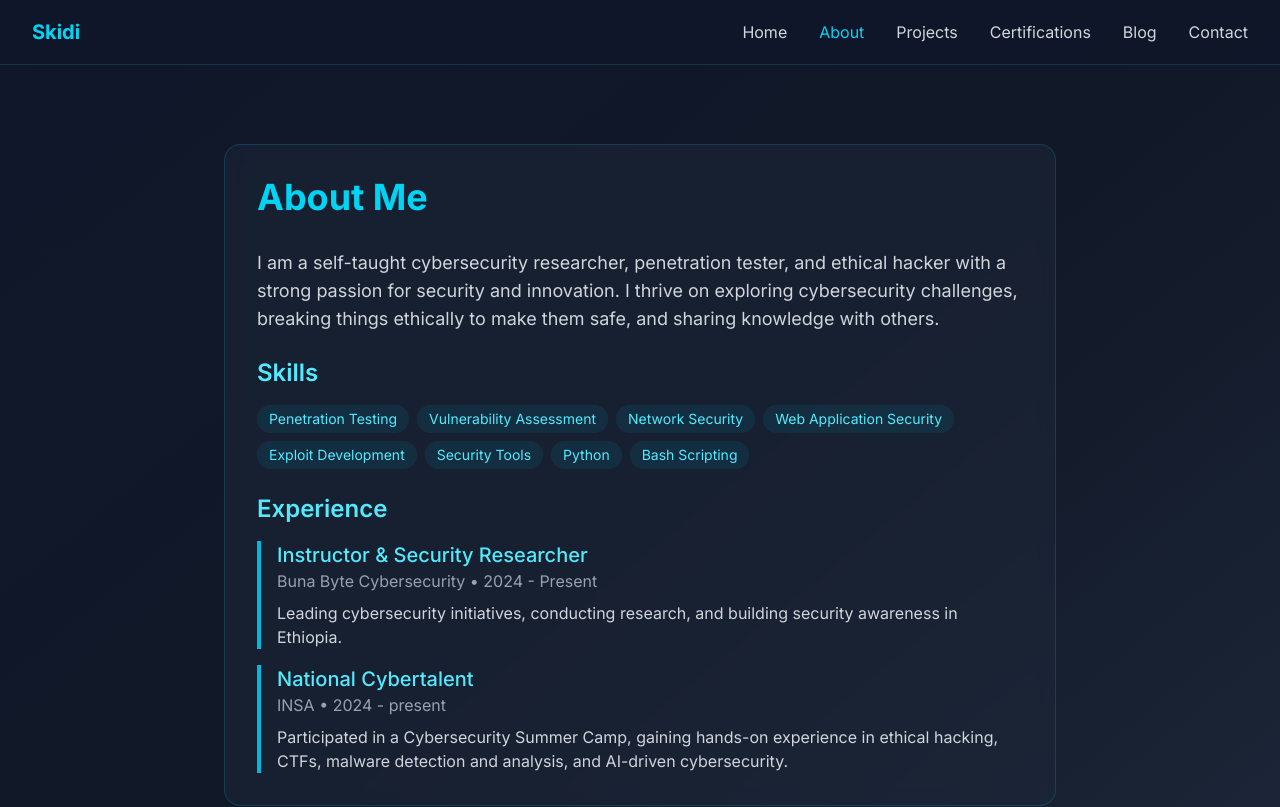
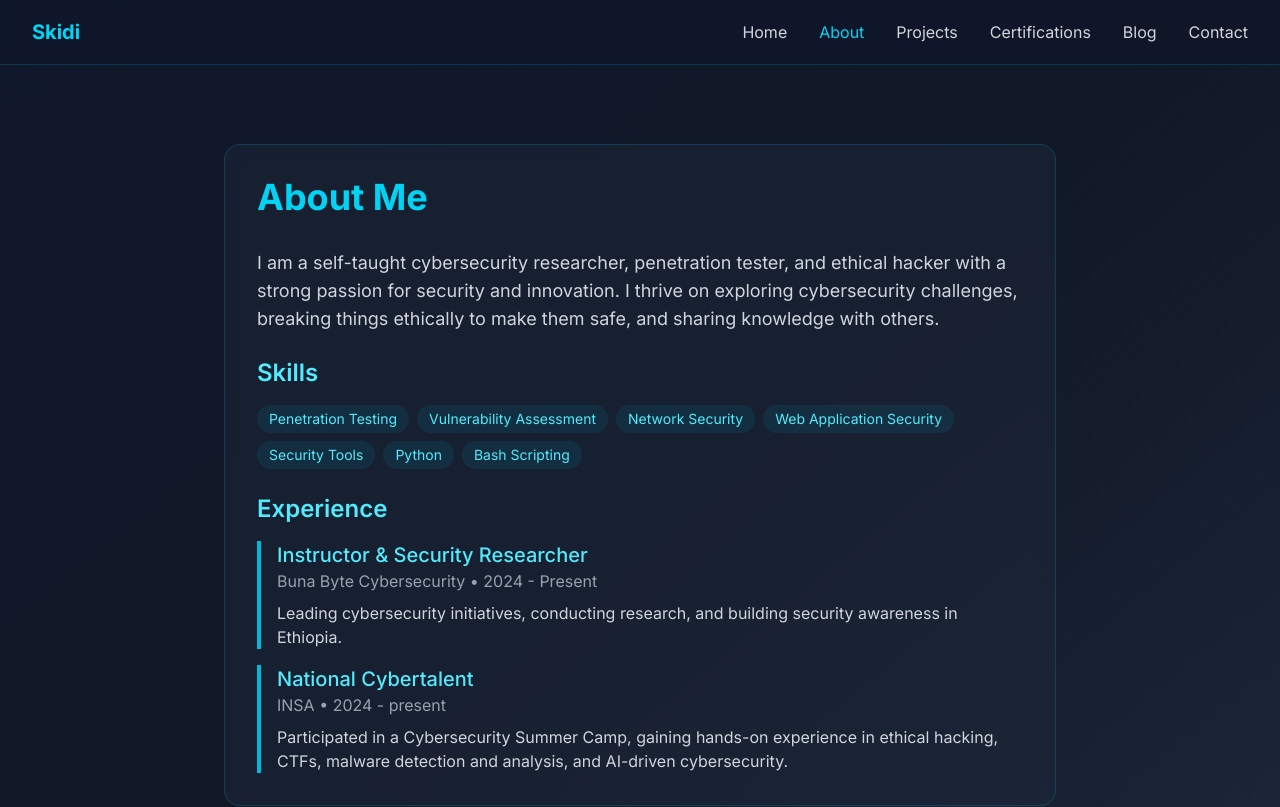
Before and after one commit to 0xfke/befikadu-tesfaye, a Next.js app: page /about in a window 1280 px wide. Shown: the top 807 px of the page. Built offline with nearby package versions, Linux system fonts and the light colour scheme.

Commit message:
mid commit

```diff
--- a/app/about/page.tsx
+++ b/app/about/page.tsx
@@ -27,7 +27,6 @@ export default function About() {
                   'Vulnerability Assessment',
                   'Network Security',
                   'Web Application Security',
-                  'Exploit Development',
                   'Security Tools',
                   'Python',
                   'Bash Scripting'
```
